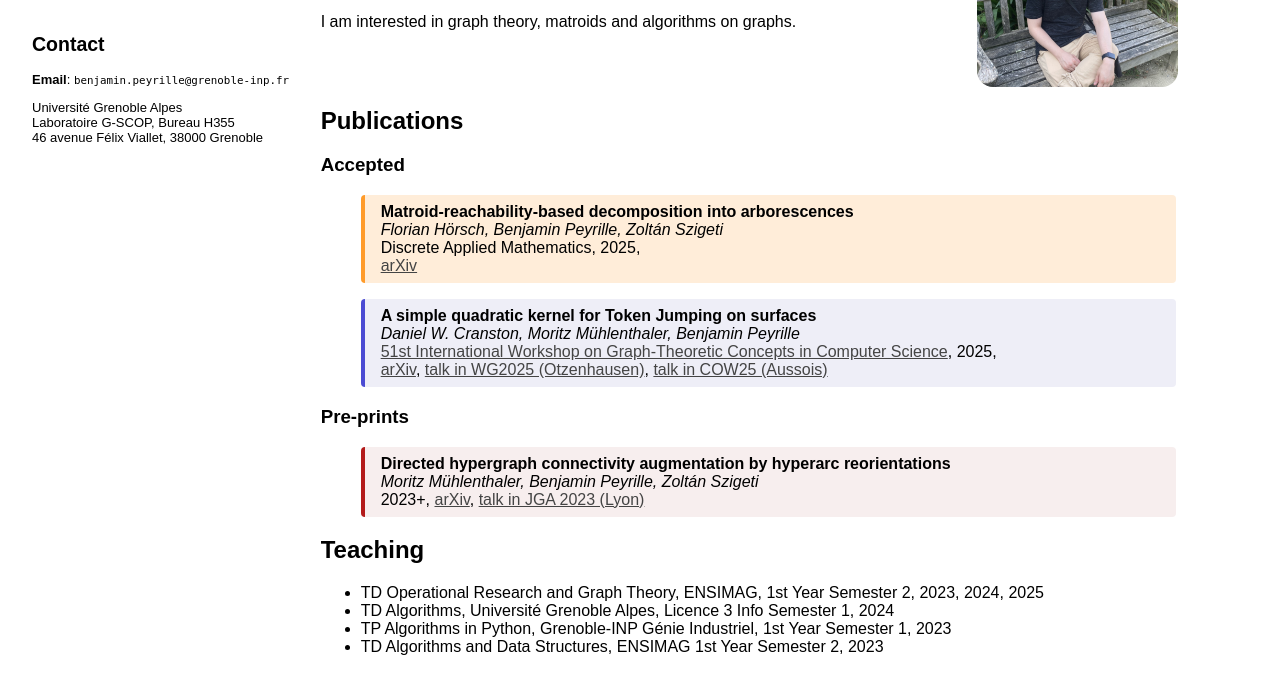
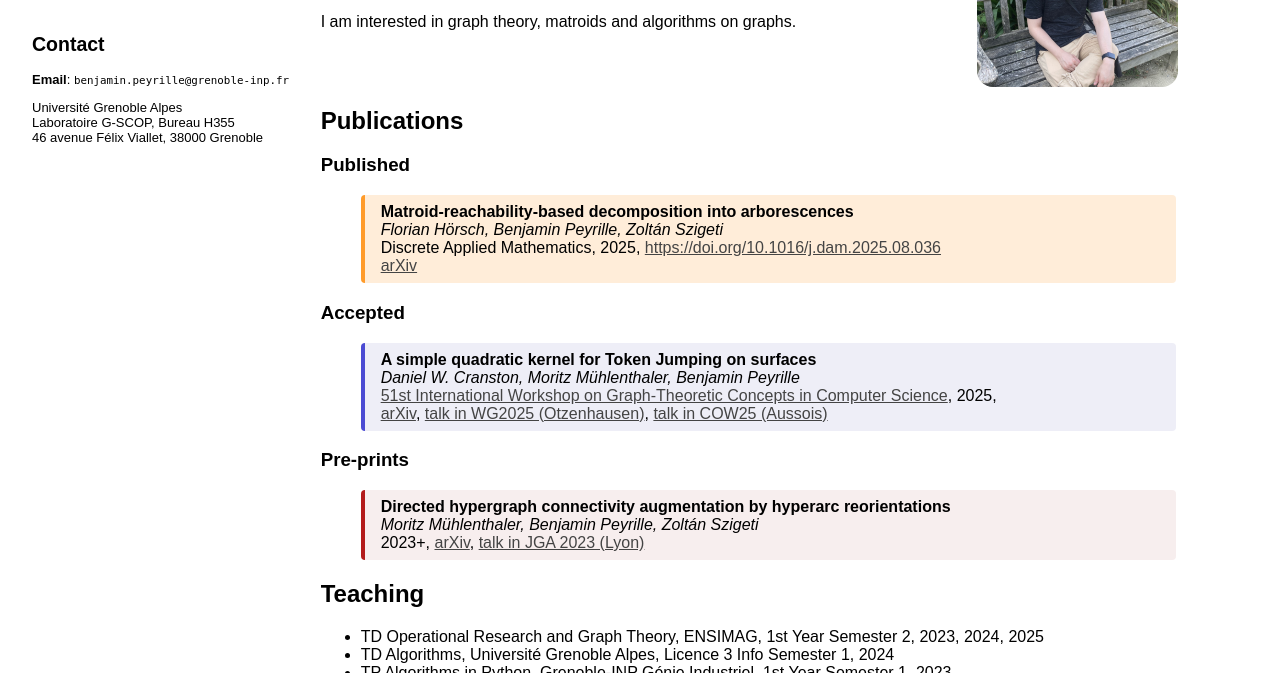
Before and after one commit to Arkhist/arkhist.github.io, a plain HTML site: page index.html in a window 1280 px wide. Shown: the part 124-797 px from the top of the page. Drawn offline with Linux system fonts and the light colour scheme.

Commit message:
Published paper!

```diff
--- a/index.html
+++ b/index.html
@@ -44,13 +44,14 @@
 <div id="publications">
     <h2>Publications</h2>
 
-    <h3>Accepted</h3>
+    <h3>Published</h3>
     <blockquote class="publication journal">
         <h4>Matroid-reachability-based decomposition into arborescences</h4>
         <p class="authors">Florian Hörsch, Benjamin Peyrille, Zoltán Szigeti</p>
-        <p class="releaseinfo"><span class="venueinfo">Discrete Applied Mathematics</a>, <span class="pubdate">2025</span>,</br> <span class="publink"><a class="arxiv" href="https://arxiv.org/abs/2405.03270">arXiv</a></span></p>
+        <p class="releaseinfo"><span class="venueinfo">Discrete Applied Mathematics</a>, <span class="pubdate">2025</span>, <a class="doi" href="https://doi.org/10.1016/j.dam.2025.08.036">https://doi.org/10.1016/j.dam.2025.08.036</a></br> <span class="publink"><a class="arxiv" href="https://arxiv.org/abs/2405.03270">arXiv</a></span></p>
     </blockquote>
 
+    <h3>Accepted</h3>
     <blockquote class="publication conference">
         <h4>A simple quadratic kernel for Token Jumping on surfaces</h4>
         <p class="authors">Daniel W. Cranston, Moritz Mühlenthaler, Benjamin Peyrille</p>
```
